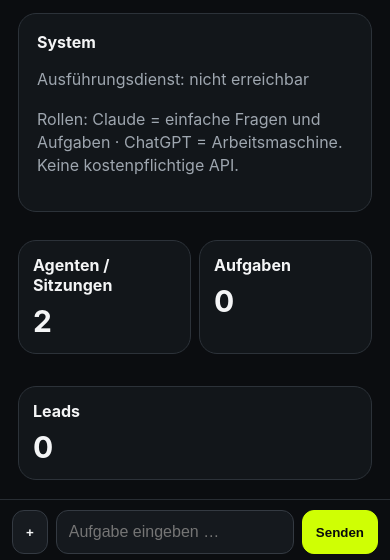
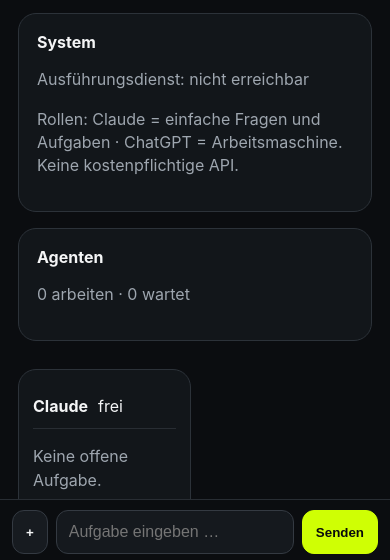
Before and after one commit to n6n2jmm5d5-ux/Iphone-Kommandozentrale-final-, a website: page index.html in a window 390 px wide. Shown: the part 280-840 px from the top of the page. Drawn offline with Linux system fonts and the light colour scheme; no server answers.

Commit message:
Aktiviere Agenten- und Nahansicht auf iPhone

```diff
--- a/index.html
+++ b/index.html
@@ -16,5 +16,6 @@
 <form id="chat"><button type="button" id="plus">+</button><input id="prompt" placeholder="Aufgabe eingeben …" autocomplete="off"><button type="submit">Senden</button></form>
 </div>
 <script src="app.js"></script>
+<script src="agent-layer.js"></script>
 </body>
 </html>
```
